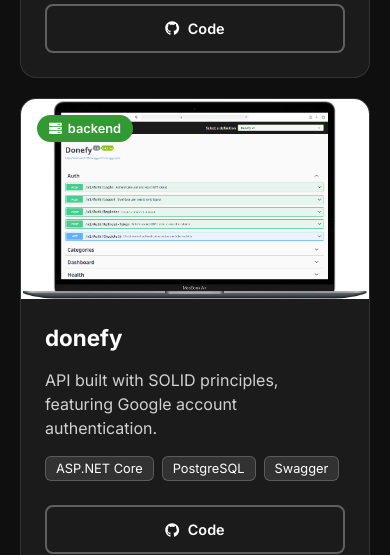
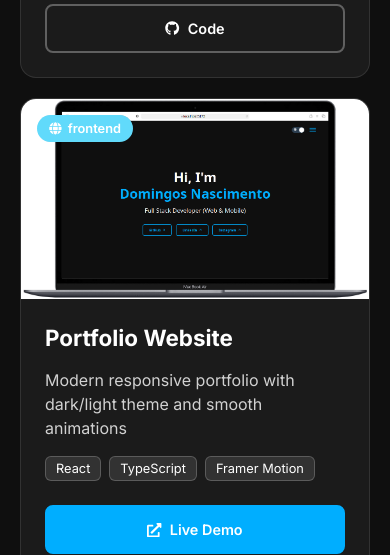
Before and after one commit to Adyllsxn/adyllsxn, a React (Vite) app in the folder portfolio/: page /projects/personal in a window 390 px wide. Shown: the part 2140-2695 px from the top of the page. Built offline with nearby package versions, Linux system fonts and the light colour scheme.

Commit message:
feat: add climax mobile project to portfolio collection

```diff
--- a/portfolio/src/pages/Projects/Personal/projectsData.ts
+++ b/portfolio/src/pages/Projects/Personal/projectsData.ts
@@ -6,7 +6,6 @@
 //#region import img backend
 import frapiRestImg from '@/assets/backend/frapi-rest.png';
 import frapiGtaphglImg from '@/assets/backend/frapi-graphql.png';
-import donefylImg from '@/assets/backend/donefy.png';
 //#endregion
 
 //#region import img mobile
@@ -69,16 +68,6 @@
     image: frapiGtaphglImg,
     repo: 'https://github.com/Adyllsxn/frapi-graphql'
   },
-  {
-    id: 6,
-    type: 'backend',
-    category: 'backend',
-    title: 'donefy',
-    description: 'API built with SOLID principles, featuring Google account authentication.',
-    tools: ['ASP.NET Core', 'PostgreSQL', 'Swagger'],
-    image: donefylImg,
-    repo: 'https://github.com/Adyllsxn/donefy'
-  },
   //#endregion
 
   //#region frontend
```
Also changed, not shown: portfolio/src/assets/backend/donefy.png (deleted).
